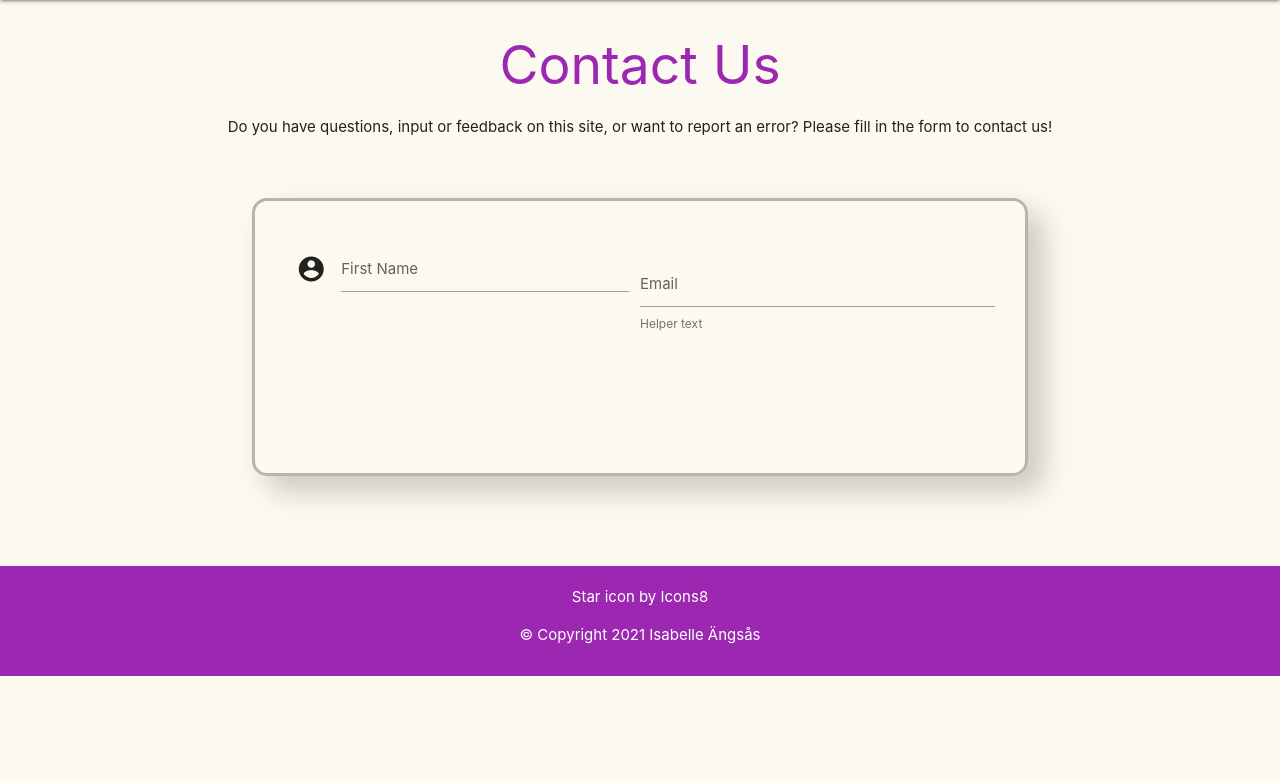
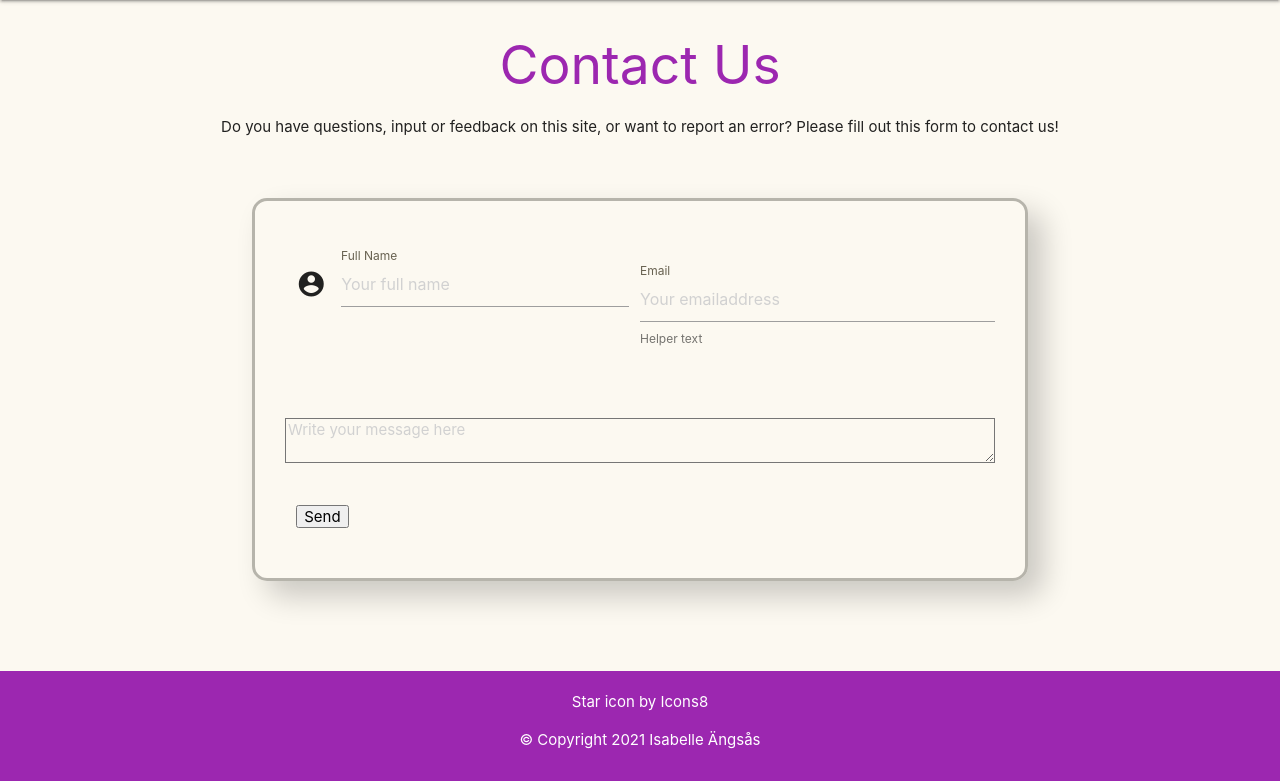
Before and after one commit to mmmangooo/Milestone-project3, a Flask app: page /contact in a window 1280 px wide. Shown: the part 64-845 px from the top of the page. Before the commit the page ends 740 px from the top, so only its background shows below. Run offline with Flask 2, Linux system fonts and the light colour scheme; some libraries are stand-ins or nearby versions.

Commit message:
Added code for sending email through emailjs service

```diff
--- a/static/js/script.js
+++ b/static/js/script.js
@@ -1,11 +1,14 @@
 $(document).ready(function() {
+/* Initializaton of materialize components */
 $('.sidenav').sidenav();
 $('select').formSelect();
 $('tooltipped').tooltip();
 $('.carousel').carousel({
-    indicators: true
+    indicators: true,
 });
-// Credit https://codepen.io/hilaura13/pen/ztmpf
+
+/* Creating upvoting/downvoting functionality */
+// Credit for this code: https://codepen.io/hilaura13/pen/ztmpf
 let counter = 0;
 $('#upVote').click(function(){
     counter++;
@@ -14,4 +17,33 @@ $('#downVote').click(function(){
 });
 $('#count').text(counter);
 });
+
+
+/* Contact form sending emails through emailjs on submission of form */
+
+function sendMail(contactForm) {
+    emailjs.send('default_service', 'template_pzyq6ap', {
+        'from_name': contactForm.name.value,
+        'from_email': contactForm.emailaddress.value,
+        'message': contactForm.message.value
+    })
+
+
+// Creates a response when the user sends the form, informing user if sending was successful or not
+
+.then(
+
+    function(response){
+        console.log('success', response);
+        $('#success-alert').style.display='block';
+    },
+
+    function(error){
+        console.log('failed', error);
+        $('#error-alert').style.display='block';
+    });
+
+return false;
+}
+
 });
--- a/templates/base.html
+++ b/templates/base.html
@@ -9,6 +9,12 @@
         <link rel="stylesheet" href="https://cdnjs.cloudflare.com/ajax/libs/materialize/1.0.0/css/materialize.min.css" type="text/css">
          <link href="https://fonts.googleapis.com/icon?family=Material+Icons" rel="stylesheet">
         <link rel="stylesheet" href="{{ url_for('static', filename='css/style.css') }}" type="text/css">
+        <script src="https://cdn.jsdelivr.net/npm/emailjs-com@2/dist/email.min.js"></script>
+        <script>
+            (function () {
+                emailjs.init("user_3dtZa3MhdNgPtUx4ztBPG");
+            })();
+        </script>
         <title>Feminist book site</title>
     </head>
     <body>
@@ -22,38 +28,38 @@
                </a>
                 <ul id="nav-mobile" class="left hide-on-med-and-down">
                     <li>
-                        <a href="{{ url_for('get_books')}}">Home</a>
+                        <a href="{{ url_for('get_books') }}">Home</a>
                     </li>
                     <li>
-                        <a href="{{ url_for('add_book')}}">Add Book</a>
+                        <a href="{{ url_for('add_book') }}">Add Book</a>
                     </li>
                     <li>
-                        <a href="{{ url_for('edit_book')}}">Edit Book</a>
+                        <a href="{{ url_for('edit_book') }}">Edit Book</a>
                     </li>
                     <li>
-                        <a href="{{ url_for('delete_book')}}">Delete Book</a>
+                        <a href="{{ url_for('delete_book') }}">Delete Book</a>
                     </li>
                     <li>
-                        <a href="c{{ url_for('contact')}}">Contact</a>
+                        <a href="{{ url_for('contact') }}">Contact</a>
                     </li>
                 </ul>
             </div>
 
             <ul class="sidenav" id="mobile-demo">
               <li>
-                        <a href="{{ url_for('get_books')}}">Home</a>
+                        <a href="{{ url_for('get_books') }}">Home</a>
                     </li>
                     <li>
-                        <a href="{{ url_for('add_book')}}">Add Book</a>
+                        <a href="{{ url_for('add_book') }}">Add Book</a>
                     </li>
                     <li>
-                        <a href="{{ url_for('edit_book')}}">Edit Book</a>
+                        <a href="{{ url_for('edit_book') }}">Edit Book</a>
                     </li>
                     <li>
-                        <a href="{{ url_for('delete_book')}}">Delete Book</a>
+                        <a href="{{ url_for('delete_book') }}">Delete Book</a>
                     </li>
                     <li>
-                        <a href="{{ url_for('contact')}}">Contact</a>
+                        <a href="{{ url_for('contact') }}">Contact</a>
                     </li>
             </ul>
         </nav>
--- a/templates/contact.html
+++ b/templates/contact.html
@@ -3,32 +3,41 @@
 {% block content %}
     <h2 class="center-align purple-text darken-4-text">Contact Us</h2>
     <p class="center-align">Do you have questions, input or feedback on this site, or want to report an error?
-        Please fill in the form to contact us!</p>
+        Please fill out this form to contact us!</p>
     <div class="container s12 m6 l2">
-        <div class="row form-container">
+        <div class="row form-container" onsubmit="return sendMail(this);">
 
             <div class="row">
                 <form class="col s12">
                     <div class="row">
                         <div class="input-field col s6">
                             <i class="material-icons prefix">account_circle</i>
-                            <input id="icon_prefix" type="text" class="validate">
-                            <label for="icon_prefix">First Name</label>
+                            <input id="fullname" name="fullname" type="text" class="validate" placeholder="Your full name" required>
+                            <label for="fullname">Full Name</label>
                         </div>
                         <div class="input-field col s6">
                             <div class="row">
 
                                     <div class="row">
                                         <div class="input-field col s12">
-                                            <input id="email" type="email" class="validate">
-                                            <label for="email">Email</label>
+                                            <input id="emailaddress" name="emailaddress" type="email" class="validate" placeholder="Your emailaddress" required>
+                                            <label for="emailaddress">Email</label>
                                             <span class="helper-text" data-error="wrong" data-success="right">Helper text</span>
                                         </div>
                                     </div>
 
                             </div>
                         </div>
+                        <div class="input-field">
+                            <textarea name="message" id="message" cols="30" rows="6" class="validate" placeholder="Write your message here" required></textarea>
+                        </div>
                     </div>
+                    <button type="submit">Send</button>
+                    <div id="success-alert" style="display:none">Your mail has been successfully sent!</div>
+                     <div id="error-alert" style="display:none">Your email was not sent, please try again</div>
+
+
+
                 </form>
             </div>
         </div>
--- a/templates/index.html
+++ b/templates/index.html
@@ -3,7 +3,7 @@
 {% block content %}
 
     <h1 class="center-align purple-text">Feminist book site</h1>
-    <h6 class="center-align purple-text text-darken-3">Find your new favourite books here and add books that you consider to be feminist!</h6>
+    <h6 class="center-align purple-text text-darken-3">Find your new favourite books here - and add books that you want others to read!</h6>
 
 
     <div class="carousel-container">
```
Also changed, not shown: README.md.
